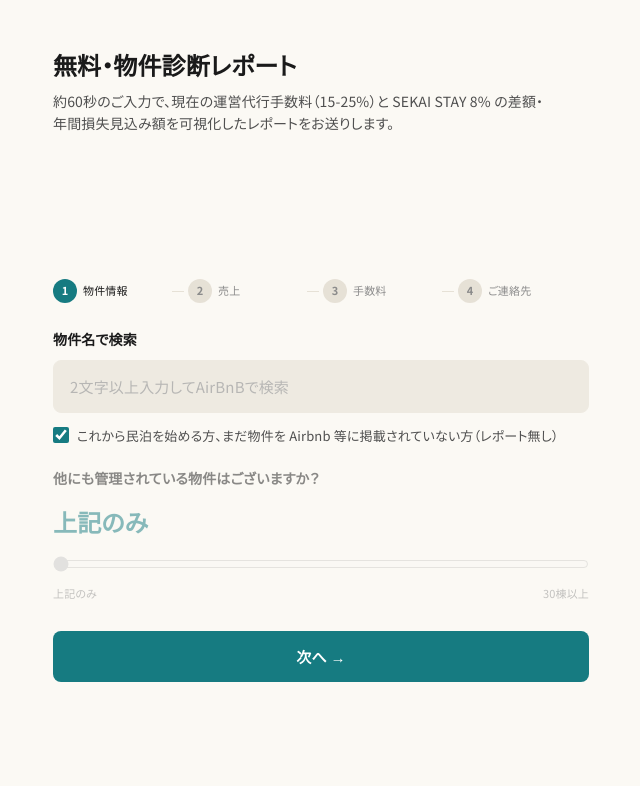
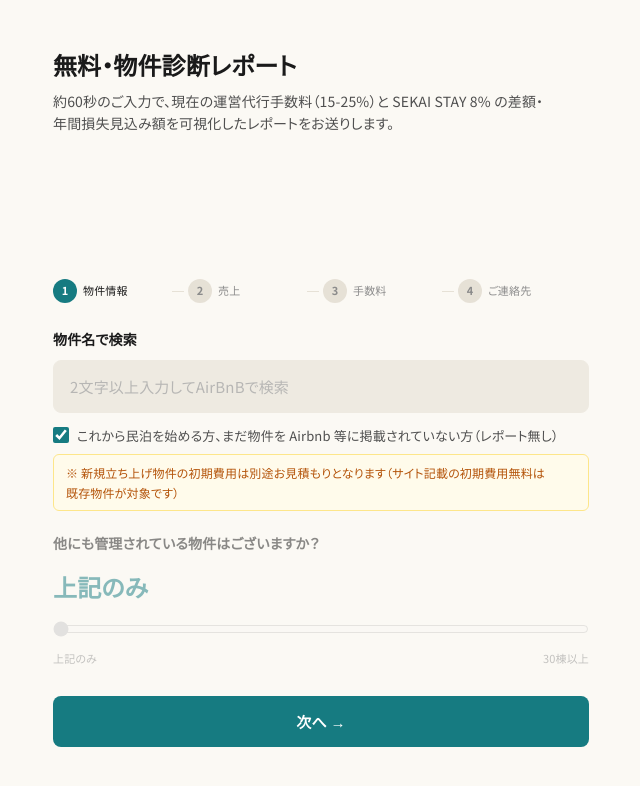
Before and after one commit to kjrmyjn/sekaistay.com, a Next.js app: page /report-request in a window 1280 px wide. Both pictures are taken after a click on the label "これから民泊を始める方、まだ物件を Airbnb 等に掲載されていない方（レポート無し）". Shown: the top 786 px of the page, without its empty margins (319-959 px from the left). Built offline with nearby package versions, Linux system fonts and the light colour scheme.

Commit message:
フォームStep1: 新規立ち上げ物件の初期費用注意書きを追加

```diff
--- a/components/report-request/ReportRequestForm.tsx
+++ b/components/report-request/ReportRequestForm.tsx
@@ -589,6 +589,11 @@ function Step1Property({
             これから民泊を始める方、まだ物件を Airbnb 等に掲載されていない方（レポート無し）
           </span>
         </label>
+        {noPropertyYet && (
+          <p className="text-[12px] text-amber-700 bg-amber-50 border border-amber-200 rounded-md px-3 py-2 mt-2 leading-relaxed">
+            ※ 新規立ち上げ物件の初期費用は別途お見積もりとなります（サイト記載の初期費用無料は既存物件が対象です）
+          </p>
+        )}
       </div>
 
       <div className={noPropertyYet ? "opacity-50 pointer-events-none" : ""}>
```
